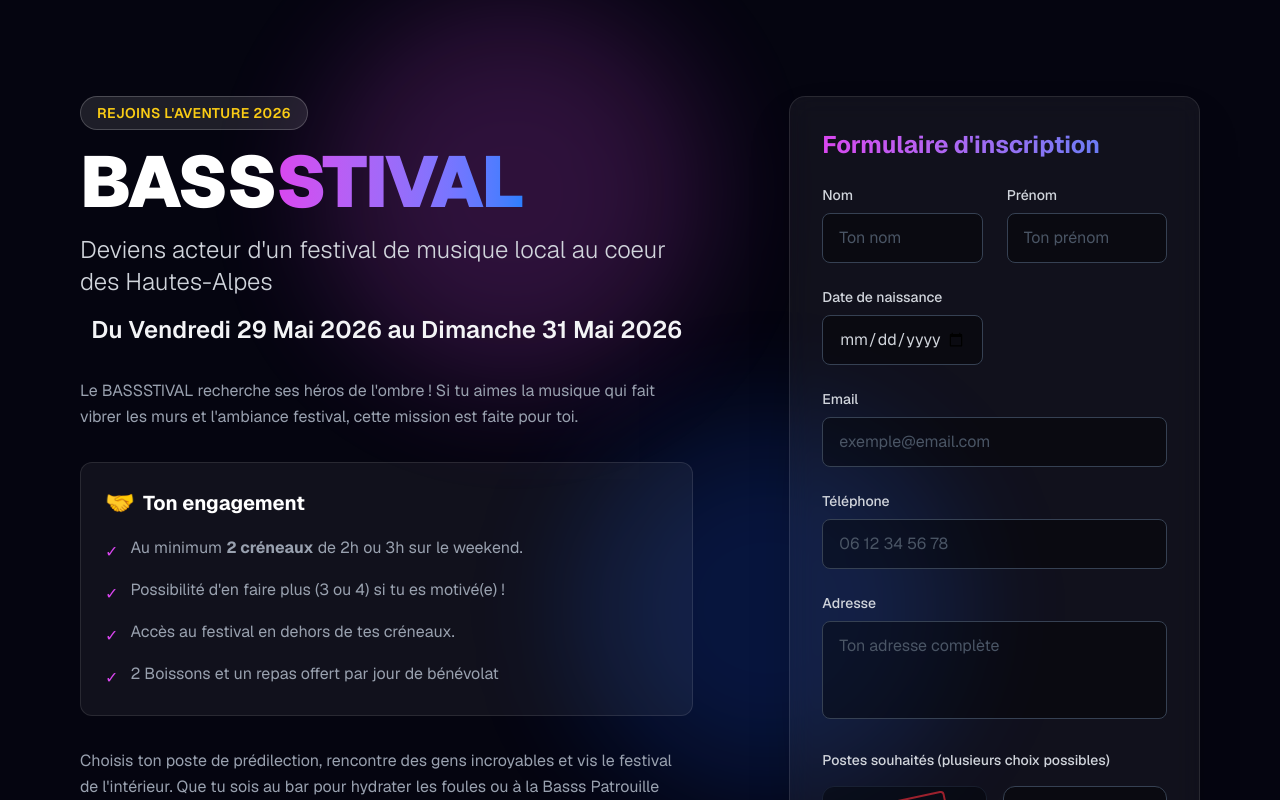
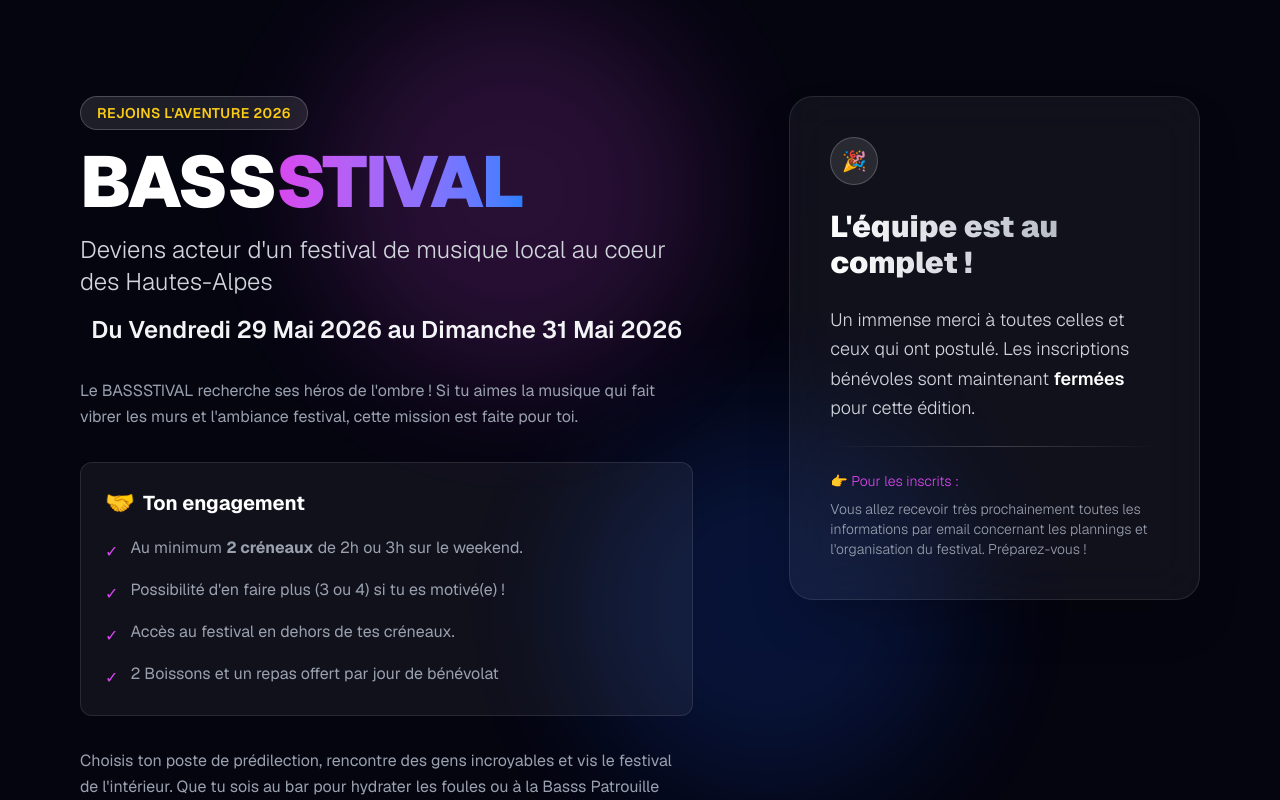
Before and after one commit to facenordgraphisme/bassstibenevoles, a Next.js app: page / in a window 1280 px wide. Shown: the top 800 px of the page. Built offline with nearby package versions, Linux system fonts and the light colour scheme.

Commit message:
finsouscription

```diff
--- a/app/page.tsx
+++ b/app/page.tsx
@@ -1,4 +1,4 @@
-import VolunteerForm from './components/VolunteerForm';
+
 
 export default function Home() {
   return (
@@ -63,9 +63,32 @@ export default function Home() {
             </div>
           </div>
 
-          {/* Right Column: Form */}
+          {/* Right Column: Form / Closed Message */}
           <div className="lg:col-span-5 sticky top-8">
-            <VolunteerForm />
+            <div className="p-8 md:p-10 rounded-3xl bg-white/5 border border-white/10 backdrop-blur-xl shadow-2xl relative overflow-hidden group">
+              <div className="absolute inset-0 bg-gradient-to-br from-primary/10 via-transparent to-blue-500/10 opacity-0 group-hover:opacity-100 transition-opacity duration-500" />
+
+              <div className="relative z-10 space-y-6">
+                <div className="inline-flex items-center justify-center w-12 h-12 rounded-full bg-white/10 text-xl font-bold border border-white/20">
+                  🎉
+                </div>
+
+                <h2 className="text-3xl font-black bg-clip-text text-transparent bg-gradient-to-r from-white to-gray-400">
+                  L'équipe est au complet !
+                </h2>
+
+                <p className="text-lg text-gray-300 leading-relaxed font-light">
+                  Un immense merci à toutes celles et ceux qui ont postulé. Les inscriptions bénévoles sont maintenant <strong className="text-white font-semibold">fermées</strong> pour cette édition.
+                </p>
+
+                <div className="h-px w-full bg-gradient-to-r from-transparent via-white/20 to-transparent my-6" />
+
+                <p className="text-sm text-gray-400 font-light">
+                  <span className="block mb-2 text-primary">👉 Pour les inscrits :</span>
+                  Vous allez recevoir très prochainement toutes les informations par email concernant les plannings et l'organisation du festival. Préparez-vous !
+                </p>
+              </div>
+            </div>
           </div>
 
         </div>
```
